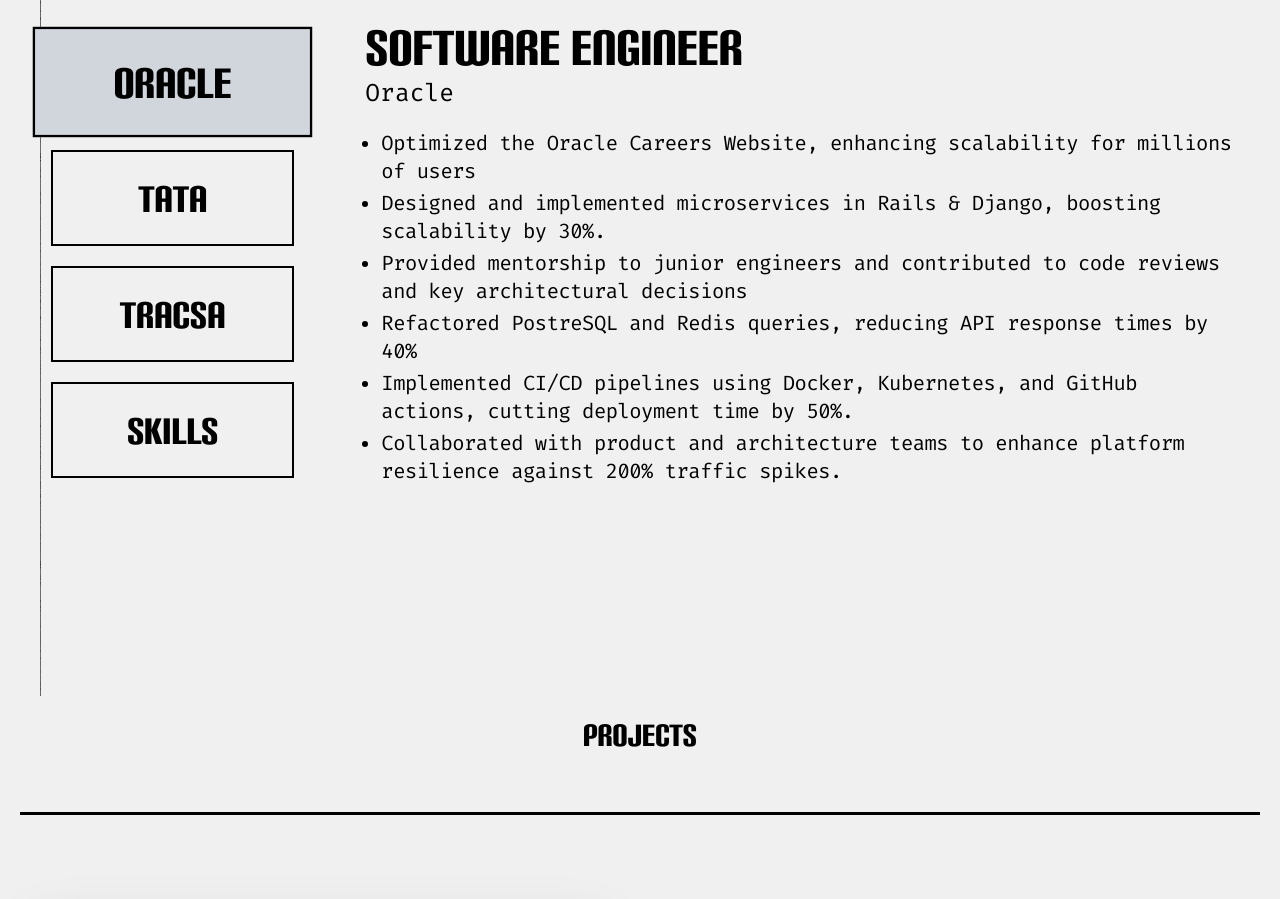
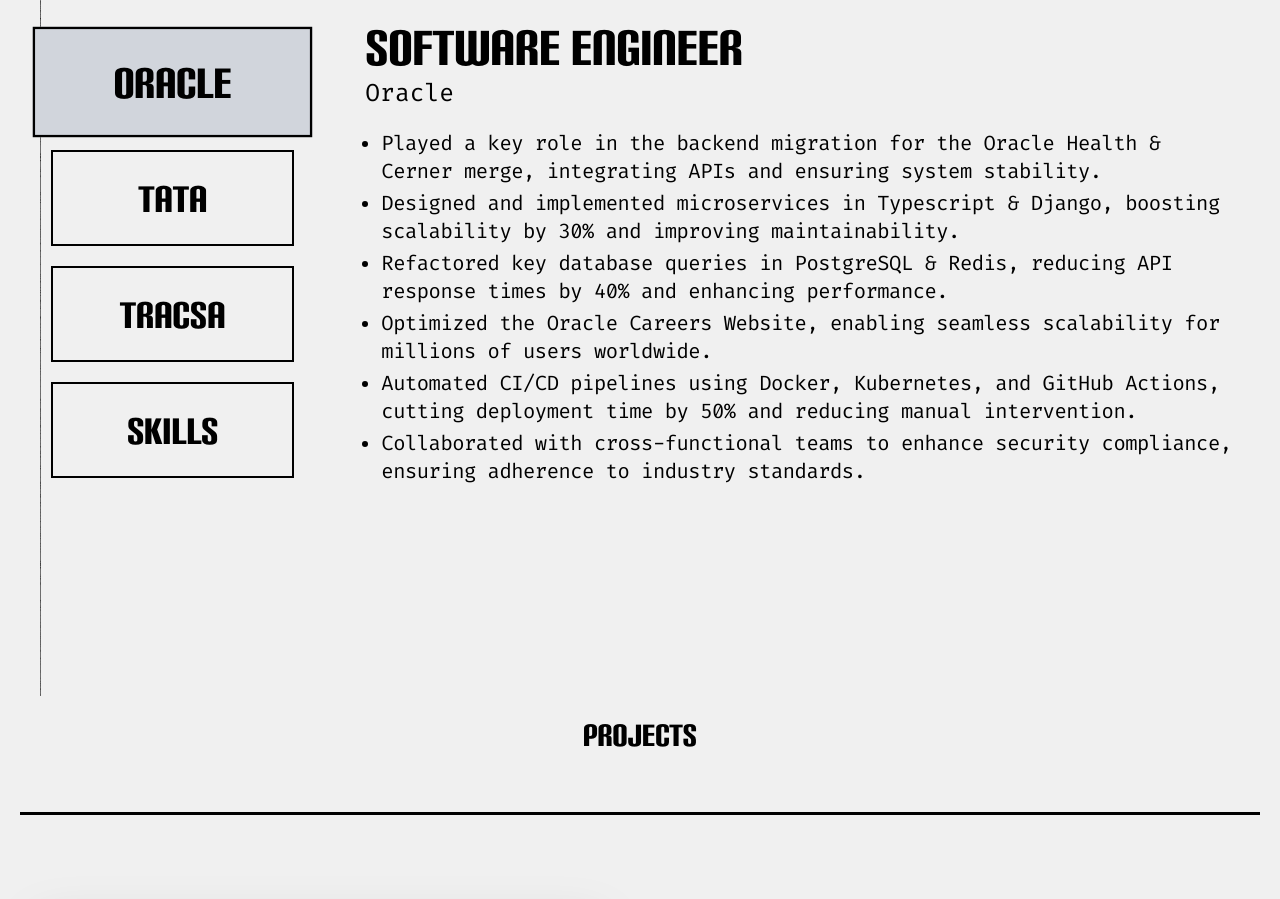
Before and after one commit to ElGuitarrero/PortafolioBrutalista, a Next.js app: page / in a window 1280 px wide. Shown: the part 1820-2719 px from the top of the page. Built offline with nearby package versions, Linux system fonts and the light colour scheme.

Commit message:
Update experience section: enhance bullet points, refine skills list, and improve styling for company selection

```diff
--- a/src/app/components/Experience.tsx
+++ b/src/app/components/Experience.tsx
@@ -11,12 +11,12 @@
         position: "Software Engineer",
         company: "Oracle",
         bulletpoints: [
-            "Optimized the Oracle Careers Website, enhancing scalability for millions of users",
-            "Designed and implemented microservices in Rails & Django, boosting scalability by 30%.",
-            "Provided mentorship to junior engineers and contributed to code reviews and key architectural decisions",
-            "Refactored PostreSQL and Redis queries, reducing API response times by 40%",
-            "Implemented CI/CD pipelines using Docker, Kubernetes, and GitHub actions, cutting deployment time by 50%.",
-            "Collaborated with product and architecture teams to enhance platform resilience against 200% traffic spikes."
+            "Played a key role in the backend migration for the Oracle Health & Cerner merge, integrating APIs and ensuring system stability.",
+            "Designed and implemented microservices in Typescript & Django, boosting scalability by 30% and improving maintainability.",
+            "Refactored key database queries in PostgreSQL & Redis, reducing API response times by 40% and enhancing performance.",
+            "Optimized the Oracle Careers Website, enabling seamless scalability for millions of users worldwide.",
+            "Automated CI/CD pipelines using Docker, Kubernetes, and GitHub Actions, cutting deployment time by 50% and reducing manual intervention.",
+            "Collaborated with cross-functional teams to enhance security compliance, ensuring adherence to industry standards.",
         ],
     },
     {
@@ -25,7 +25,7 @@
         bulletpoints: [
             "Developed scalable RESTful APIs in Ruby on Rails and Django for 500+ active monthly users.",
             "Integrated GraphQL and WebSockets to improve real-time user experience.",
-            "Migrated on-premises infrastructure AWS with Terraform, reducing operational costs by 20%",
+            "Migrated on-premises infrastructure AWS with Terraform, reducing operational costs by 20%.",
             "Applied TDD with Spec and PyTest, improving code stability and reducing production incidents.",
         ],
     },
@@ -35,17 +35,19 @@
         bulletpoints: [
             "Led the development of a cylinder testing machine for heavy machinery, managing design, implementation, and cross-functional teams.",
             "Oversaw project timelines, budget, and resources, delivering on time and within scope.",
-            "Applied mechatronic principles to integrate mechanical, electrical, and control systems for optimal performance",
+            "Applied mechatronic principles to integrate mechanical, electrical, and control systems for optimal performance.",
         ],
     },
     {
         position: "Skills",
         company: "-",
         bulletpoints: [
-            "Languages: Ruby, Python, JavaScript, SQL, Bash",
-            "Frameworks: React, Next.JS, Node.JS, Ruby on Rails, Django, FastAPI",
-            "Cloud & DevOps: AWS, Docker, Kubernetes, Terraform",
-            "Other: Industrial automation, CAD modeling, System design",
+            "Languages: C#, Ruby, Python, JavaScript, TypeScript, SQL, Bash",
+            "Frameworks & Libraries: .NET Framework, ASP.NET, Web API, Ruby on Rails, Django, React, Angular, Next.js, FastAPI, Entity Framework",
+            "Databases: SQL Server, MySQL",
+            "Cloud & DevOps: AWS, Docker, Kubernetes, Terraform, CI/CD (GitHub Actions, Jenkins, GitLab CI/CD)",
+            "Testing: JUnit, PyTest, RSpec, Jest",
+            "Web Technologies: HTML, CSS, JS",
         ],
     },
 ];
@@ -121,7 +123,7 @@
                                 onClick={() => handleChangeCompany(elem)}
                                 className={`
                                 w-full lg:w-11/12 h-20 md:h-24 text-black border-2 border-black
-                                transition-all duration-300 hover:scale-103
+                                transition-all duration-300 hover:scale-103 cursor-pointer
                                 ${selectedCompany === elem ? 'bg-gray-300 scale-115 hover:scale-115' : 'bg-[rgb(240,240,240)]'}
                             `}
                                 id={elem}
```
